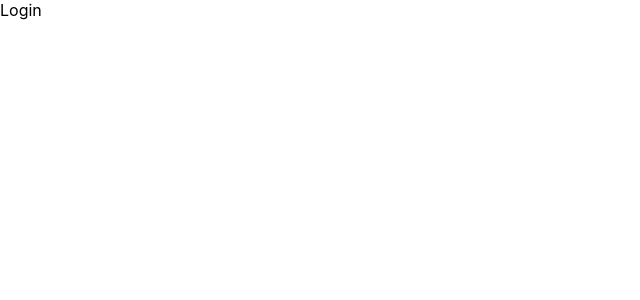
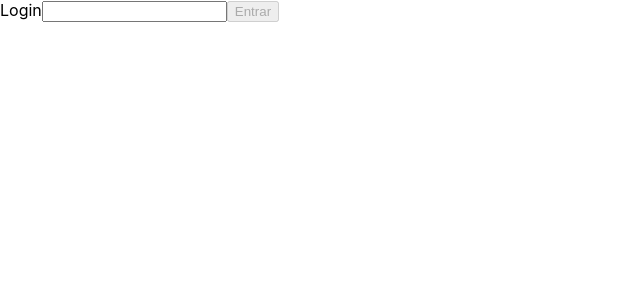
Before and after one commit to gustavo-pd/project-trybetunes, a React (Create React App) app: page / in a window 1280 px wide. Shown: the top 300 px of the page, without its empty margins (0-640 px from the left). Built offline with nearby package versions, Linux system fonts and the light colour scheme.

Commit message:
Pagina de login, criaçao de usuario e redirecionamento p search

```diff
--- /dev/null
+++ b/src/pages/Loading.jsx
@@ -0,0 +1,9 @@
+import React from 'react';
+
+export default class Loading extends React.Component {
+  render() {
+    return (
+      <div> Carregando...</div>
+    );
+  }
+}
--- a/src/pages/Login.jsx
+++ b/src/pages/Login.jsx
@@ -1,10 +1,62 @@
 import React from 'react';
+import { Redirect } from 'react-router-dom';
+import Loading from './Loading';
+import { createUser } from '../services/userAPI';
 
 export default class Login extends React.Component {
+  constructor() {
+    super();
+
+    this.state = {
+      loginName: '',
+      loadingPage: false,
+      searchPage: false,
+    };
+  }
+
+  handlerInput = ({ target: { name, value } }) => {
+    this.setState({
+      [name]: value,
+    });
+  }
+
+  handlerButton = async () => {
+    this.setState({
+      loadingPage: true,
+    });
+    const { loginName } = this.state;
+    await createUser({ name: loginName });
+    this.setState({
+      searchPage: true,
+    });
+  }
+
   render() {
+    const { loginName, loadingPage, searchPage } = this.state;
+    const n = 3;
+    if (searchPage) return <Redirect to="/search" />;
+    if (loadingPage) return <Loading />;
+
     return (
       <div data-testid="page-login">
         Login
+        <label htmlFor="name">
+          <input
+            value={ loginName }
+            onChange={ this.handlerInput }
+            type="text"
+            name="loginName"
+            data-testid="login-name-input"
+          />
+        </label>
+        <button
+          type="button"
+          data-testid="login-submit-button"
+          onClick={ this.handlerButton }
+          disabled={ loginName.length < n }
+        >
+          Entrar
+        </button>
       </div>
     );
   }
```
